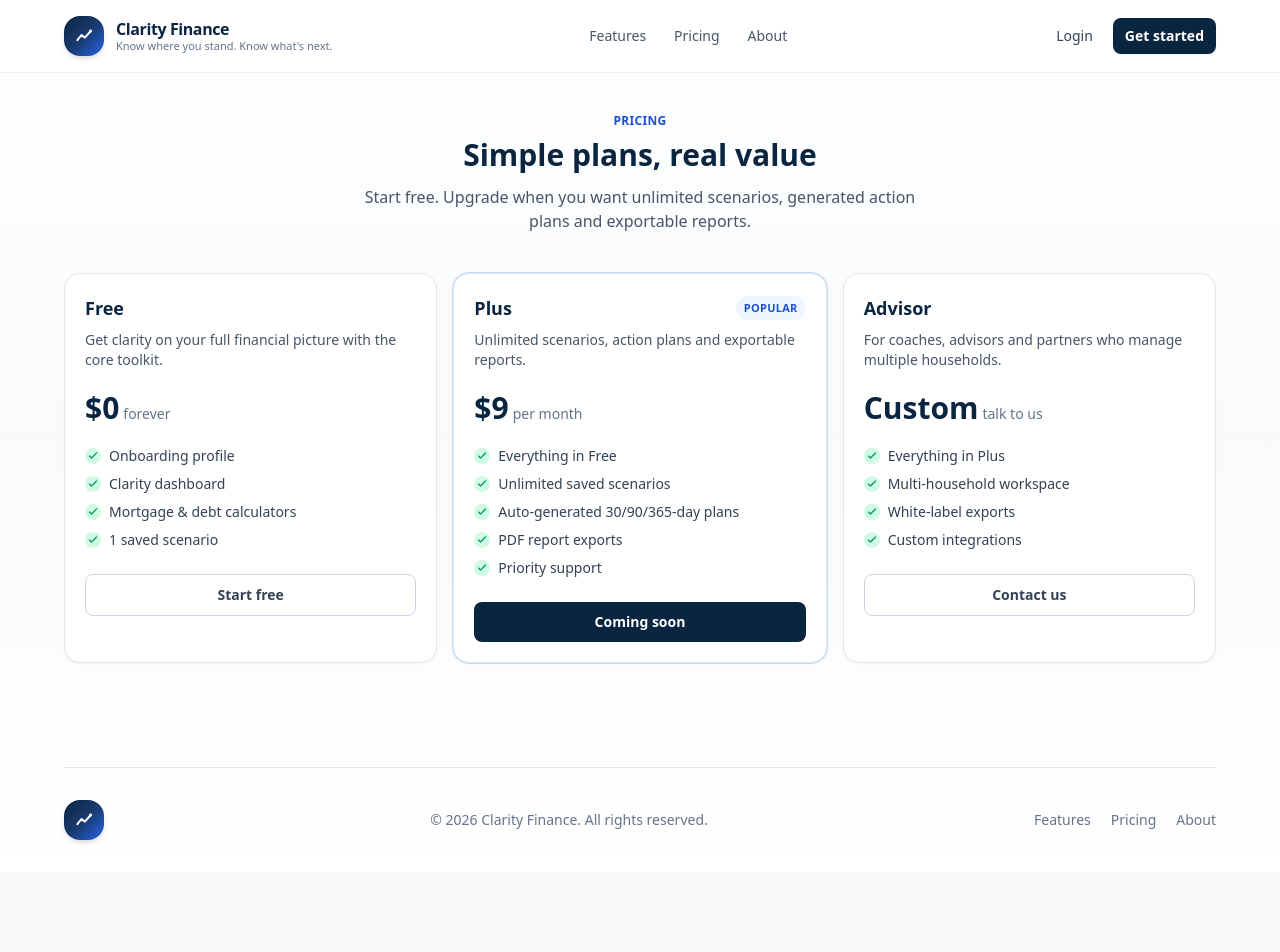
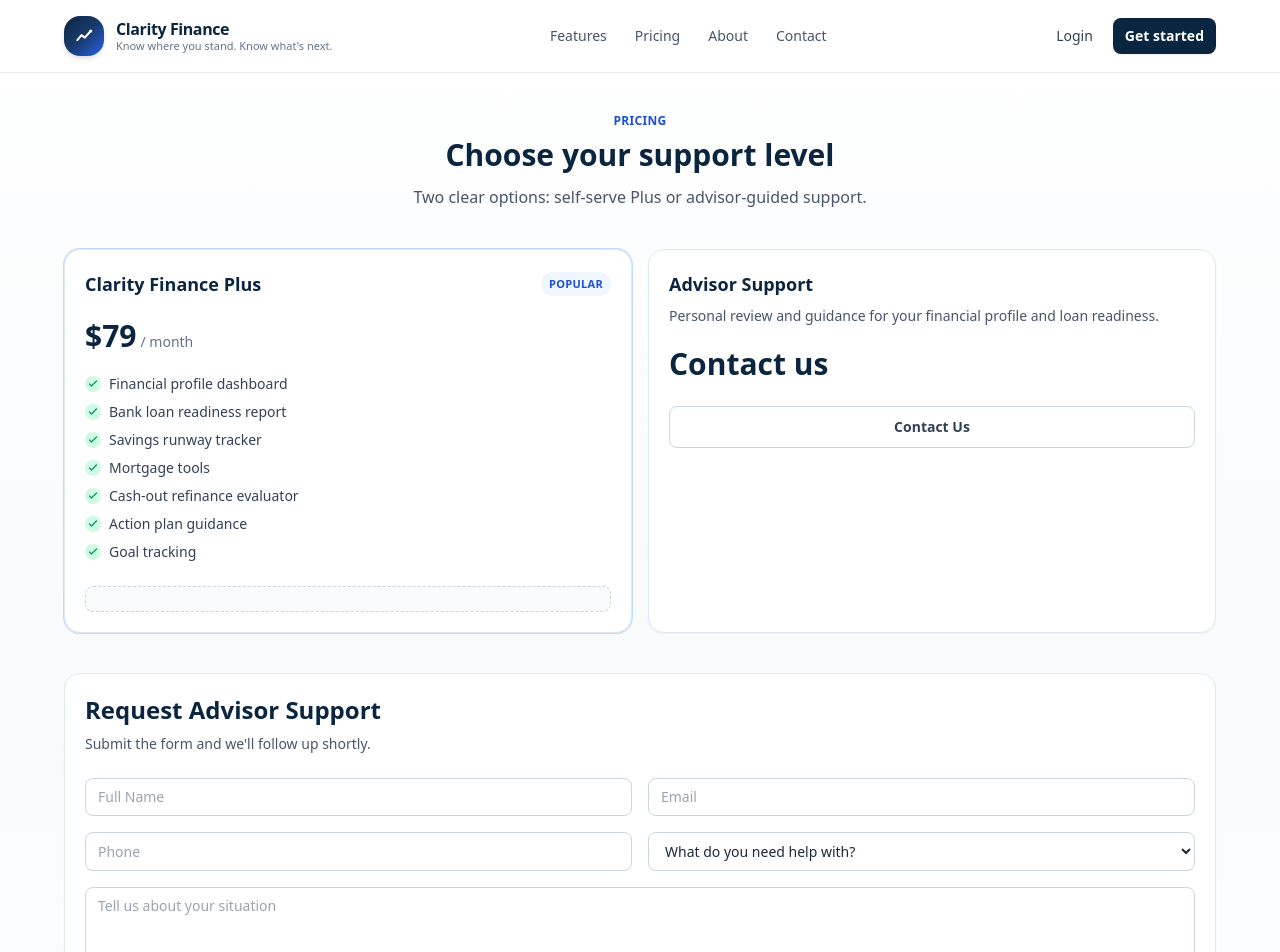
Before and after one commit to 345cayworks/clarityfinance, a Next.js app: page /pricing in a window 1280 px wide. Shown: the top 952 px of the page. Before the commit the page ends 872 px from the top, so only its background shows below. Built offline with nearby package versions, Linux system fonts and the light colour scheme.

Commit message:
Move advisor contact to pricing page with Netlify form

```diff
--- /dev/null
+++ b/app/(public)/contact/page.tsx
@@ -0,0 +1,108 @@
+import Link from "next/link";
+
+const helpTopics = [
+  "Advisor support",
+  "Loan readiness",
+  "Mortgage planning",
+  "Cash-out refinance",
+  "Debt reduction",
+  "Savings plan",
+  "Other"
+];
+
+export default function ContactPage() {
+  return (
+    <div className="mx-auto max-w-3xl space-y-8 pt-10">
+      <header className="space-y-3 text-center">
+        <p className="text-xs font-semibold uppercase tracking-wide text-blue-700">Contact</p>
+        <h1 className="text-3xl font-semibold text-[#0A2540]">Talk with our team</h1>
+        <p className="text-slate-600">Tell us what you need help with and we&apos;ll follow up.</p>
+      </header>
+
+      <section className="card">
+        <form name="contact" method="POST" data-netlify="true" className="space-y-4">
+          <input type="hidden" name="form-name" value="contact" />
+
+          <div className="grid gap-4 md:grid-cols-2">
+            <label className="text-sm font-medium text-slate-700">
+              Name
+              <input
+                type="text"
+                name="name"
+                required
+                className="mt-1 w-full rounded-lg border border-slate-300 px-3 py-2 text-sm focus:border-blue-500 focus:outline-none focus:ring-2 focus:ring-blue-100"
+              />
+            </label>
+
+            <label className="text-sm font-medium text-slate-700">
+              Email
+              <input
+                type="email"
+                name="email"
+                required
+                className="mt-1 w-full rounded-lg border border-slate-300 px-3 py-2 text-sm focus:border-blue-500 focus:outline-none focus:ring-2 focus:ring-blue-100"
+              />
+            </label>
+
+            <label className="text-sm font-medium text-slate-700">
+              Phone
+              <input
+                type="tel"
+                name="phone"
+                className="mt-1 w-full rounded-lg border border-slate-300 px-3 py-2 text-sm focus:border-blue-500 focus:outline-none focus:ring-2 focus:ring-blue-100"
+              />
+            </label>
+
+            <label className="text-sm font-medium text-slate-700">
+              Country/market
+              <input
+                type="text"
+                name="country_market"
+                className="mt-1 w-full rounded-lg border border-slate-300 px-3 py-2 text-sm focus:border-blue-500 focus:outline-none focus:ring-2 focus:ring-blue-100"
+              />
+            </label>
+          </div>
+
+          <label className="block text-sm font-medium text-slate-700">
+            What do you need help with?
+            <select
+              name="help_topic"
+              required
+              className="mt-1 w-full rounded-lg border border-slate-300 bg-white px-3 py-2 text-sm focus:border-blue-500 focus:outline-none focus:ring-2 focus:ring-blue-100"
+            >
+              <option value="">Select one</option>
+              {helpTopics.map((topic) => (
+                <option key={topic} value={topic}>
+                  {topic}
+                </option>
+              ))}
+            </select>
+          </label>
+
+          <label className="block text-sm font-medium text-slate-700">
+            Message
+            <textarea
+              name="message"
+              rows={6}
+              required
+              className="mt-1 w-full rounded-lg border border-slate-300 px-3 py-2 text-sm focus:border-blue-500 focus:outline-none focus:ring-2 focus:ring-blue-100"
+            />
+          </label>
+
+          <button
+            type="submit"
+            className="rounded-lg bg-[#0A2540] px-4 py-2.5 text-sm font-semibold text-white transition-colors hover:bg-[#0e3160]"
+          >
+            Send message
+          </button>
+        </form>
+      </section>
+
+      <div className="text-center text-sm">
+        <Link href="/pricing" className="font-medium text-blue-700 hover:text-blue-800">
+          Back to pricing
+        </Link>
+      </div>
+    </div>
+  );
+}
--- a/app/(public)/layout.tsx
+++ b/app/(public)/layout.tsx
@@ -15,6 +15,7 @@ export default function PublicLayout({ children }: { children: React.ReactNode }
             <Link href="/features" className="hover:text-[#0A2540]">Features</Link>
             <Link href="/pricing" className="hover:text-[#0A2540]">Pricing</Link>
             <Link href="/about" className="hover:text-[#0A2540]">About</Link>
+            <Link href="/contact" className="hover:text-[#0A2540]">Contact</Link>
           </div>
         </div>
       </footer>
--- a/app/(public)/pricing/page.tsx
+++ b/app/(public)/pricing/page.tsx
@@ -1,76 +1,49 @@
 import Link from "next/link";
+import Script from "next/script";
 
-const tiers = [
-  {
-    name: "Free",
-    price: "$0",
-    cadence: "forever",
-    description: "Get clarity on your full financial picture with the core toolkit.",
-    cta: "Start free",
-    highlighted: false,
-    features: ["Onboarding profile", "Clarity dashboard", "Mortgage & debt calculators", "1 saved scenario"]
-  },
-  {
-    name: "Plus",
-    price: "$9",
-    cadence: "per month",
-    description: "Unlimited scenarios, action plans and exportable reports.",
-    cta: "Coming soon",
-    highlighted: true,
-    features: [
-      "Everything in Free",
-      "Unlimited saved scenarios",
-      "Auto-generated 30/90/365-day plans",
-      "PDF report exports",
-      "Priority support"
-    ]
-  },
-  {
-    name: "Advisor",
-    price: "Custom",
-    cadence: "talk to us",
-    description: "For coaches, advisors and partners who manage multiple households.",
-    cta: "Contact us",
-    highlighted: false,
-    features: ["Everything in Plus", "Multi-household workspace", "White-label exports", "Custom integrations"]
-  }
+const plusFeatures = [
+  "Financial profile dashboard",
+  "Bank loan readiness report",
+  "Savings runway tracker",
+  "Mortgage tools",
+  "Cash-out refinance evaluator",
+  "Action plan guidance",
+  "Goal tracking"
+];
+
+const advisorTopics = [
+  "Advisor support",
+  "Loan readiness",
+  "Mortgage planning",
+  "Cash-out refinance",
+  "Debt reduction",
+  "Savings plan",
+  "Other"
 ];
 
 export default function PricingPage() {
   return (
     <div className="space-y-10 pt-10">
+      <Script async src="https://js.stripe.com/v3/buy-button.js" />
+
       <header className="text-center">
         <p className="text-xs font-semibold uppercase tracking-wide text-blue-700">Pricing</p>
-        <h1 className="mt-2 text-3xl font-semibold text-[#0A2540]">Simple plans, real value</h1>
-        <p className="mx-auto mt-3 max-w-xl text-slate-600">
-          Start free. Upgrade when you want unlimited scenarios, generated action plans and exportable reports.
-        </p>
+        <h1 className="mt-2 text-3xl font-semibold text-[#0A2540]">Choose your support level</h1>
+        <p className="mx-auto mt-3 max-w-xl text-slate-600">Two clear options: self-serve Plus or advisor-guided support.</p>
       </header>
-      <div className="grid gap-4 md:grid-cols-3">
-        {tiers.map((tier) => (
-          <div
-            key={tier.name}
-            className={`card flex flex-col ${
-              tier.highlighted
-                ? "border-blue-200 ring-1 ring-blue-200 shadow-md"
-                : ""
-            }`}
-          >
+
+      <section className="grid gap-4 md:grid-cols-2">
+        <article className="card flex flex-col border-blue-200 ring-1 ring-blue-200 shadow-md">
           <div className="flex items-center justify-between">
-              <h2 className="text-lg font-semibold text-[#0A2540]">{tier.name}</h2>
-              {tier.highlighted ? (
-                <span className="rounded-full bg-blue-50 px-2 py-1 text-[11px] font-semibold uppercase tracking-wide text-blue-700">
-                  Popular
-                </span>
-              ) : null}
+            <h2 className="text-lg font-semibold text-[#0A2540]">Clarity Finance Plus</h2>
+            <span className="rounded-full bg-blue-50 px-2 py-1 text-[11px] font-semibold uppercase tracking-wide text-blue-700">Popular</span>
           </div>
-            <p className="mt-2 text-sm text-slate-600">{tier.description}</p>
           <p className="mt-5">
-              <span className="text-3xl font-semibold text-[#0A2540]">{tier.price}</span>
-              <span className="ml-1 text-sm text-slate-500">{tier.cadence}</span>
+            <span className="text-3xl font-semibold text-[#0A2540]">$79</span>
+            <span className="ml-1 text-sm text-slate-500">/ month</span>
           </p>
           <ul className="mt-5 space-y-2 text-sm text-slate-700">
-              {tier.features.map((feature) => (
+            {plusFeatures.map((feature) => (
               <li key={feature} className="flex items-start gap-2">
                 <span className="mt-0.5 inline-flex h-4 w-4 flex-none items-center justify-center rounded-full bg-emerald-100 text-emerald-600">
                   <svg viewBox="0 0 24 24" className="h-3 w-3" fill="none">
@@ -81,21 +54,100 @@ export default function PricingPage() {
               </li>
             ))}
           </ul>
+          <div className="mt-6 rounded-lg border border-dashed border-slate-300 bg-slate-50 p-3 text-xs text-slate-500">
+            <stripe-buy-button
+              buy-button-id="buy_btn_1TQKRzQPly5CvgcZr3JQyZrY"
+              publishable-key="pk_live_51PMEpzQPly5CvgcZyA2elZHoVs7oauf6YKFxBVi6UAsRsstIXAUCBt1PhzxFg2fugg5iUXtRpX7koBndarCrMHAs00kyQHV89M"
+            />
+          </div>
+        </article>
+
+        <article className="card flex flex-col">
+          <h2 className="text-lg font-semibold text-[#0A2540]">Advisor Support</h2>
+          <p className="mt-2 text-sm text-slate-600">
+            Personal review and guidance for your financial profile and loan readiness.
+          </p>
+          <p className="mt-5">
+            <span className="text-3xl font-semibold text-[#0A2540]">Contact us</span>
+          </p>
           <div className="mt-6">
             <Link
-                href="/signup"
-                className={`block w-full rounded-lg px-4 py-2.5 text-center text-sm font-semibold transition-colors ${
-                  tier.highlighted
-                    ? "bg-[#0A2540] text-white hover:bg-[#0e3160]"
-                    : "border border-slate-300 text-slate-700 hover:border-slate-400"
-                }`}
+              href="#contact"
+              className="block w-full rounded-lg border border-slate-300 px-4 py-2.5 text-center text-sm font-semibold text-slate-700 transition-colors hover:border-slate-400"
             >
-                {tier.cta}
+              Contact Us
             </Link>
           </div>
+        </article>
+      </section>
+
+      <section id="contact" className="card scroll-mt-24">
+        <h2 className="text-2xl font-semibold text-[#0A2540]">Request Advisor Support</h2>
+        <p className="mt-2 text-sm text-slate-600">Submit the form and we&apos;ll follow up shortly.</p>
+
+        <form
+          name="advisor-contact"
+          method="POST"
+          data-netlify="true"
+          data-netlify-honeypot="bot-field"
+          action="/success"
+          className="mt-6 space-y-4"
+        >
+          <input type="hidden" name="form-name" value="advisor-contact" />
+          <p hidden>
+            <label>
+              Don&apos;t fill this out: <input name="bot-field" />
+            </label>
+          </p>
+
+          <div className="grid gap-4 md:grid-cols-2">
+            <input
+              name="name"
+              placeholder="Full Name"
+              required
+              className="w-full rounded-lg border border-slate-300 px-3 py-2 text-sm focus:border-blue-500 focus:outline-none focus:ring-2 focus:ring-blue-100"
+            />
+            <input
+              name="email"
+              type="email"
+              placeholder="Email"
+              required
+              className="w-full rounded-lg border border-slate-300 px-3 py-2 text-sm focus:border-blue-500 focus:outline-none focus:ring-2 focus:ring-blue-100"
+            />
+            <input
+              name="phone"
+              placeholder="Phone"
+              className="w-full rounded-lg border border-slate-300 px-3 py-2 text-sm focus:border-blue-500 focus:outline-none focus:ring-2 focus:ring-blue-100"
+            />
+            <select
+              name="helpTopic"
+              required
+              className="w-full rounded-lg border border-slate-300 bg-white px-3 py-2 text-sm focus:border-blue-500 focus:outline-none focus:ring-2 focus:ring-blue-100"
+            >
+              <option value="">What do you need help with?</option>
+              {advisorTopics.map((topic) => (
+                <option key={topic} value={topic}>
+                  {topic}
+                </option>
+              ))}
+            </select>
           </div>
-        ))}
-      </div>
+
+          <textarea
+            name="message"
+            placeholder="Tell us about your situation"
+            className="w-full rounded-lg border border-slate-300 px-3 py-2 text-sm focus:border-blue-500 focus:outline-none focus:ring-2 focus:ring-blue-100"
+            rows={6}
+          />
+
+          <button
+            type="submit"
+            className="rounded-lg bg-[#0A2540] px-4 py-2.5 text-sm font-semibold text-white transition-colors hover:bg-[#0e3160]"
+          >
+            Request Advisor Support
+          </button>
+        </form>
+      </section>
     </div>
   );
 }
--- a/components/public-header.tsx
+++ b/components/public-header.tsx
@@ -1,10 +1,11 @@
 import Link from "next/link";
 import { Logo } from "@/components/logo";
 
-const links: Array<{ href: "/features" | "/pricing" | "/about"; label: string }> = [
+const links: Array<{ href: "/features" | "/pricing" | "/about" | "/contact"; label: string }> = [
   { href: "/features", label: "Features" },
   { href: "/pricing", label: "Pricing" },
-  { href: "/about", label: "About" }
+  { href: "/about", label: "About" },
+  { href: "/contact", label: "Contact" }
 ];
 
 export function PublicHeader() {
```
Also changed, not shown: app/(public)/success/page.tsx (added, +7 -0 lines), tsconfig.json (+23 -5 lines), types/stripe-buy-button.d.ts (added, +14 -0 lines). Lines whose indentation alone changed are shown as unchanged.
